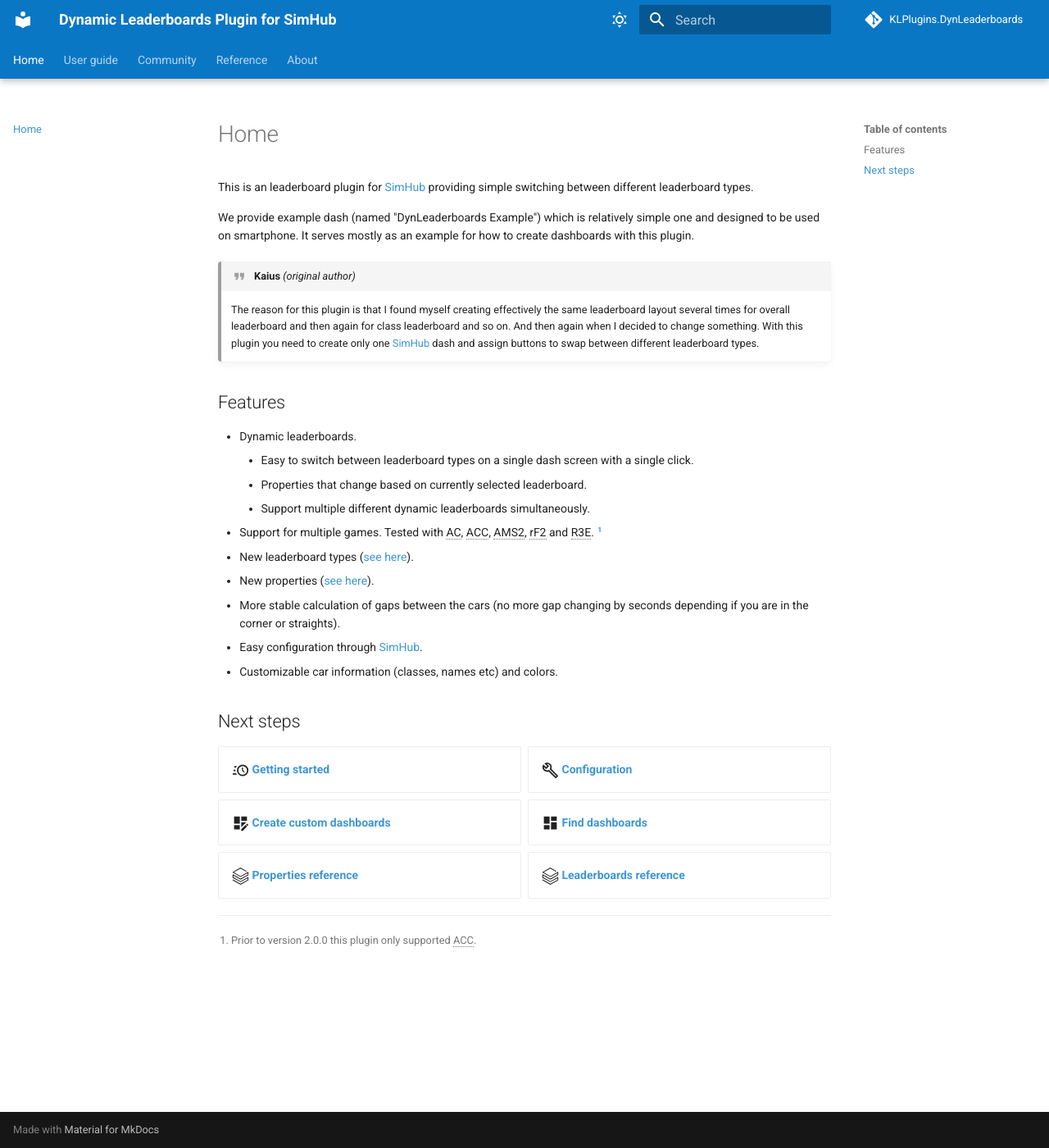
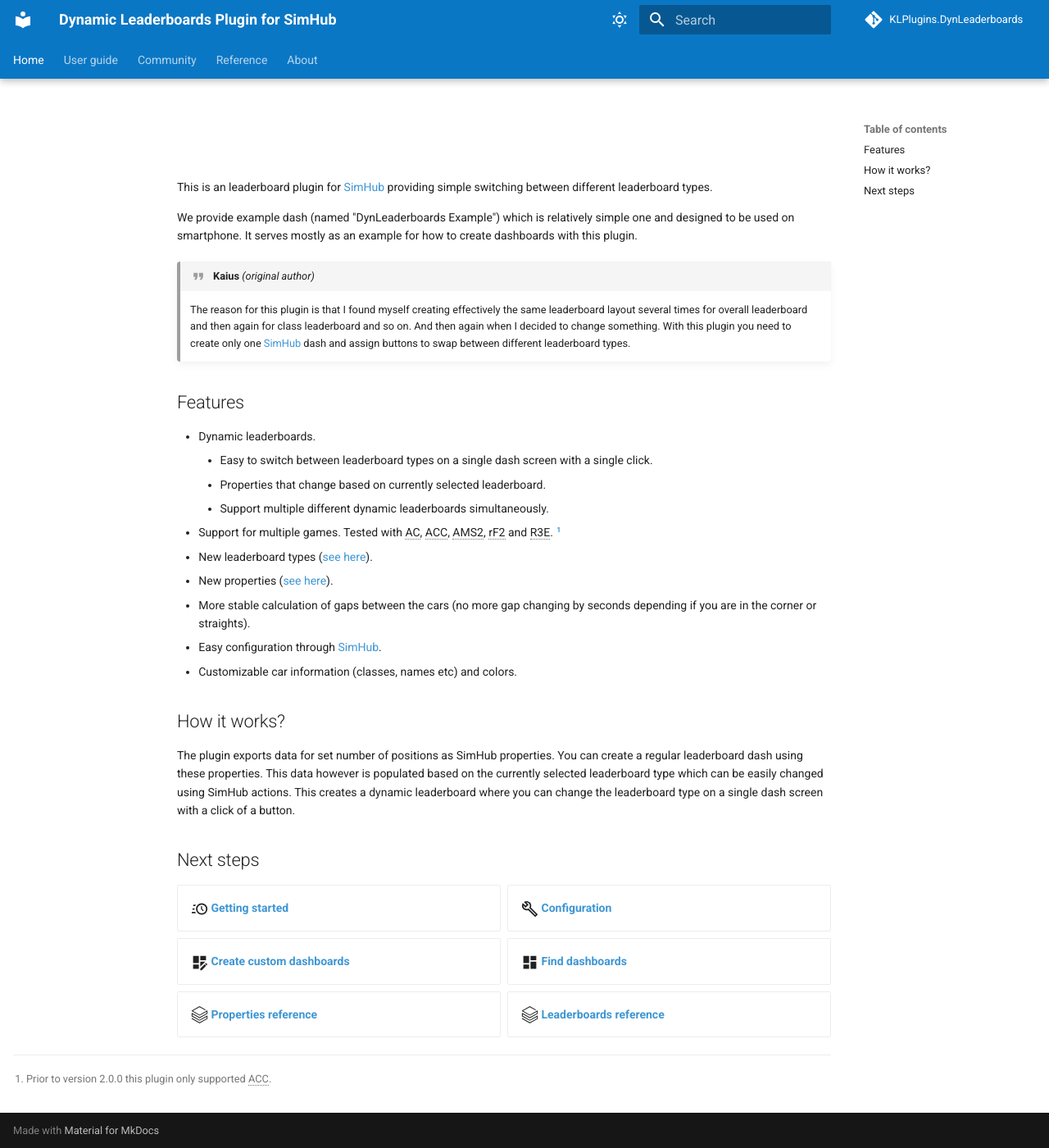
Before and after one commit to kaiusl/KLPlugins.DynLeaderboards, an MkDocs documentation site: the page built from docs/docs/index.md, in a window 1280 px wide and 1400 px high. Shown: the whole window at 82% size. Built offline with MkDocs 1.6.1 and Material for MkDocs 9.7.7, drawn with Linux system fonts in a browser that asks for light colours; comment, search, counter and statistics services are not loaded; the version menu is left out.

Commit message:
docs: add how it works section to home page
It's just a quick overview.

```diff
--- a/docs/docs/index.md
+++ b/docs/docs/index.md
@@ -1,3 +1,12 @@
+---
+hide:
+  - navigation
+---
+
+#
+
+<div style="margin-left:200px;" markdown>
+
 This is an leaderboard plugin for [SimHub] providing simple switching between different leaderboard types.
 
 We provide example dash (named "DynLeaderboards Example") which is relatively simple one and designed to be used on smartphone.
@@ -25,6 +34,12 @@
 - Easy configuration through [SimHub].
 - Customizable car information (classes, names etc) and colors.
 
+## How it works?
+
+The plugin exports data for set number of positions as SimHub properties.
+You can create a regular leaderboard dash using these properties.
+This data however is populated based on the currently selected leaderboard type which can be easily changed using SimHub actions.
+This creates a dynamic leaderboard where you can change the leaderboard type on a single dash screen with a click of a button.
 
 ## Next steps
 
@@ -41,4 +56,6 @@
 
 [SimHub]: https://www.simhubdash.com/
 
+</div>
+
 --8<-- "includes/abbreviations.md"
```
